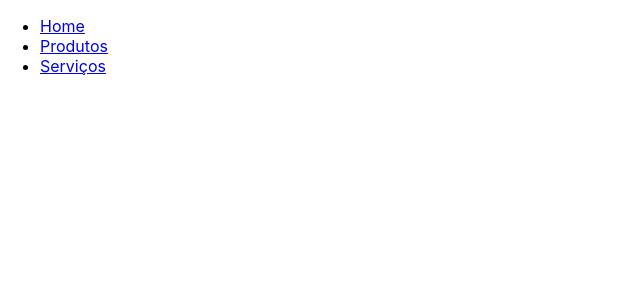
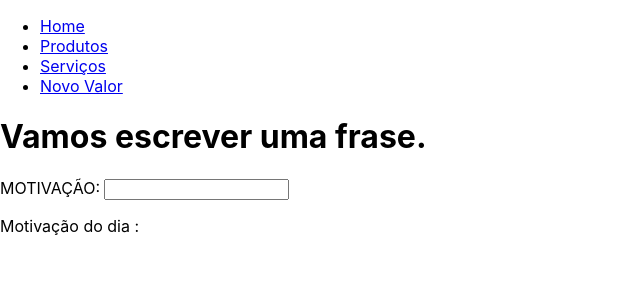
Before and after one commit to 1TDSPF-22/react-app-routers, a React (Create React App) app in the folder pf0670/aula05/: page /nv in a window 1280 px wide. Shown: the top 300 px of the page, without its empty margins (0-640 px from the left). Built offline with nearby package versions, Linux system fonts and the light colour scheme.

Commit message:
Exemplo eventos com forms

```diff
--- a/pf0670/aula05/src/components/menu/Menu.jsx
+++ b/pf0670/aula05/src/components/menu/Menu.jsx
@@ -8,6 +8,7 @@ export default function Menu() {
                     <li><Link to='/'>Home</Link></li>
                     <li><Link to='/produtos'>Produtos</Link></li>
                     <li><Link to='/servicos'>Serviços</Link></li>
+                    <li><Link to='/nv'>Novo Valor</Link></li>
                 </ul>
             </nav>
         </header>
--- /dev/null
+++ b/pf0670/aula05/src/components/novoValor/NovoValor.jsx
@@ -0,0 +1,25 @@
+import React from "react"
+import { useState } from "react"
+
+export default function NovoValor() {
+
+    const[frase,setFrase] = useState('')
+
+    // const minhaFuncao = ()=>{
+    //     setFrase("ALE")
+    // }
+
+    return(
+        <div>
+            <h1>Vamos escrever uma frase.</h1>
+            <div>
+                <label>MOTIVAÇÃO: </label>
+                <input type="text" name="txtFrase" onChange={() => setFrase("Ale")}/>
+                <p>Motivação do dia : <span>{frase}</span></p>
+            </div>
+            <div>
+
+            </div>
+        </div>
+        )
+}
--- a/pf0670/aula05/src/routes/MainRoutes.jsx
+++ b/pf0670/aula05/src/routes/MainRoutes.jsx
@@ -2,6 +2,7 @@ import React from 'react'
 import Home from "../components/home/Home"
 import Produtos from "../components/produtos/Produto"
 import Servicos from "../components/servicos/Servicos"
+import NovoValor from '../components/novoValor/NovoValor'
 import { Routes, Route } from 'react-router-dom'
 export default function MainRoutes() {
     return (
@@ -10,6 +11,7 @@ export default function MainRoutes() {
                 <Route path="/" element={<Home />} />
                 <Route path="/produtos" element={<Produtos />} />
                 <Route path="/servicos" element={<Servicos />} />
+                <Route path="/nv" element={<NovoValor/>} />
             </Routes>
         </>
     )
```
